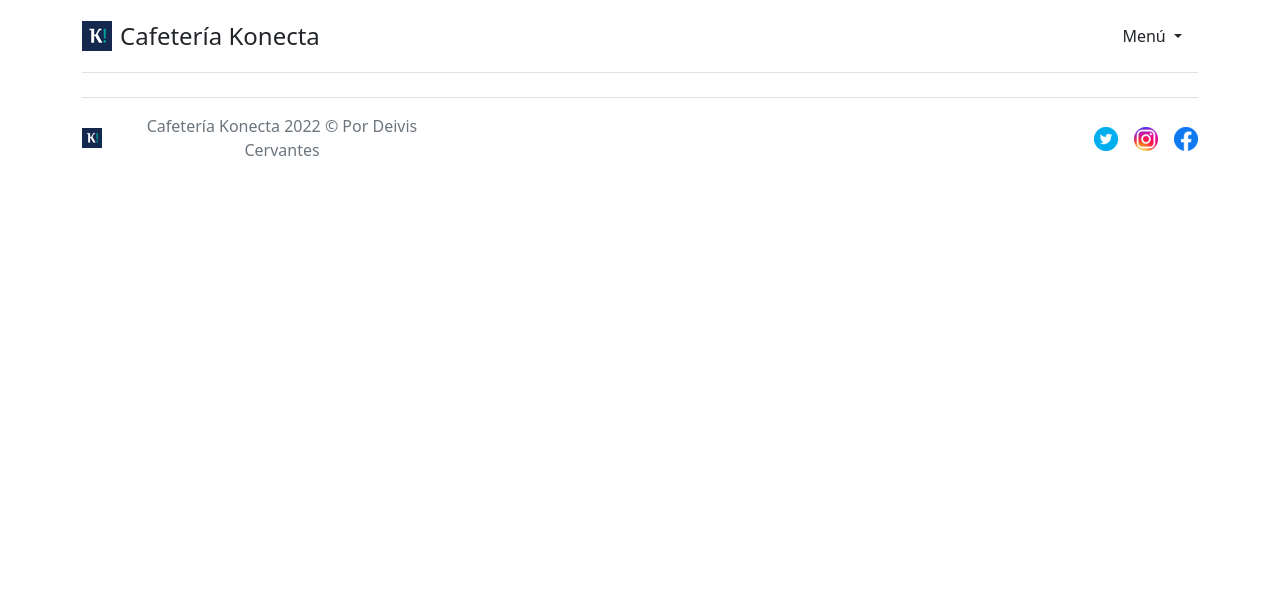
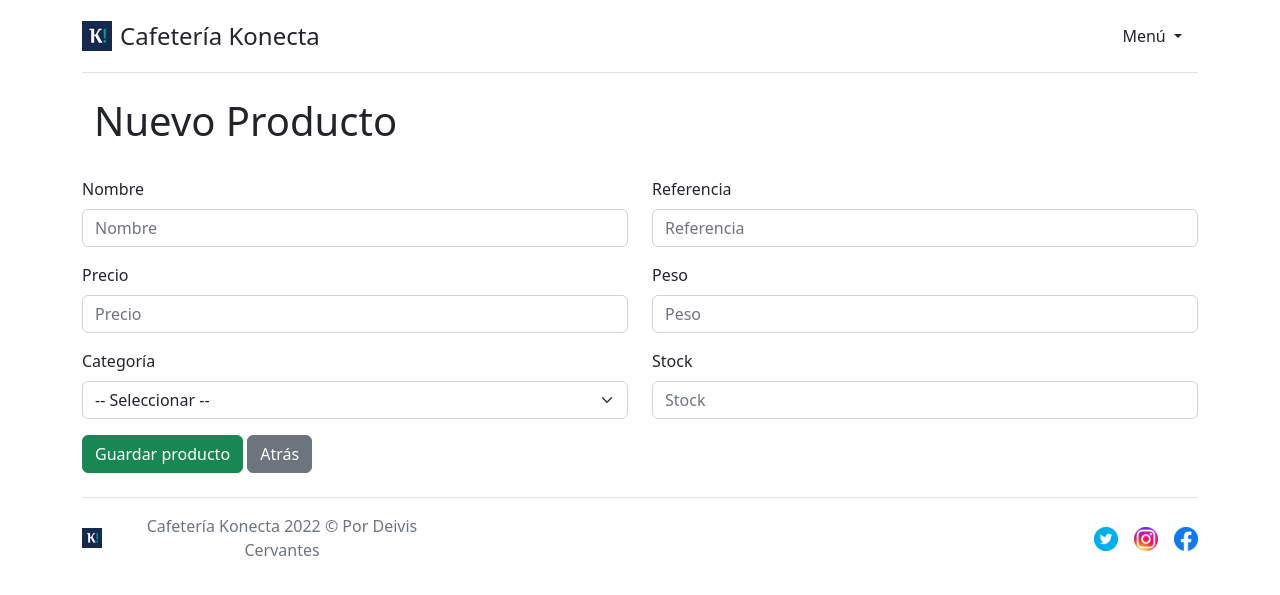
Before and after one commit to dcervantespuello/cafeteria_konecta, a PHP site: page /?menu=nuevo-producto in a window 1280 px wide. Shown: the top 595 px of the page. Run offline with PHP 8.4, Linux system fonts and the light colour scheme.

Commit message:
Se configuró la creación de nuevos productos

```diff
--- a/layouts/routing.php
+++ b/layouts/routing.php
@@ -2,7 +2,7 @@
 if (!isset($_GET['menu'])) {
     include('products/show.php');
 } else {
-    if ($_GET['menu'] == 'nuevo') {
+    if ($_GET['menu'] == 'nuevo-producto') {
         require_once('products/create.php');
     }
 }
--- a/products/create.php
+++ b/products/create.php
@@ -1,48 +1,63 @@
-<form>
+<div class="container mb-4">
+    <div class="row">
+        <div class="col">
+            <h1>Nuevo Producto</h1>
+        </div>
+    </div>
+</div>
+
+<form action="/products/store.php" method="POST">
+    <div class="row">
+        <div class="col">
             <div class="mb-3">
-        <label for="exampleInputEmail1" class="form-label">Email address</label>
-        <input type="email" class="form-control" id="exampleInputEmail1" aria-describedby="emailHelp">
-        <div id="emailHelp" class="form-text">We'll never share your email with anyone else.</div>
+                <label for="name" class="form-label">Nombre</label>
+                <input type="text" class="form-control" id="name" name="name" placeholder="Nombre" required />
             </div>
+        </div>
+        <div class="col">
             <div class="mb-3">
-        <label for="exampleInputPassword1" class="form-label">Password</label>
-        <input type="password" class="form-control" id="exampleInputPassword1">
+                <label for="reference" class="form-label">Referencia</label>
+                <input type="text" class="form-control" id="reference" name="reference" placeholder="Referencia" required />
             </div>
+        </div>
+    </div>
+    <div class="row">
+        <div class="col">
             <div class="mb-3">
-        <label for="exampleSelect" class="form-label">Select menu</label>
-        <select class="form-select" id="exampleSelect">
-            <option selected="">Open this select menu</option>
-            <option value="1">One</option>
-            <option value="2">Two</option>
-            <option value="3">Three</option>
+                <label for="price" class="form-label">Precio</label>
+                <input type="number" class="form-control" id="price" name="price" placeholder="Precio" required />
+            </div>
+        </div>
+        <div class="col">
+            <div class="mb-3">
+                <label for="weight" class="form-label">Peso</label>
+                <input type="number" class="form-control" id="weight" name="weight" placeholder="Peso" required />
+            </div>
+        </div>
+    </div>
+    <div class="row">
+        <div class="col">
+            <div class="mb-3">
+                <label for="category" class="form-label">Categoría</label>
+                <select class="form-select" id="category" name="category" required>
+                    <option value="" selected>-- Seleccionar --</option>
+                    <option value="Comidas">Comidas</option>
+                    <option value="Bebidas">Bebidas</option>
+                    <option value="Helados">Helados</option>
+                    <option value="Postres">Postres</option>
+                    <option value="Caramelos">Caramelos</option>
                 </select>
             </div>
-    <div class="mb-3 form-check">
-        <input type="checkbox" class="form-check-input" id="exampleCheck1">
-        <label class="form-check-label" for="exampleCheck1">Check me out</label>
         </div>
-    <fieldset class="mb-3">
-        <legend>Radios buttons</legend>
-        <div class="form-check">
-            <input type="radio" name="radios" class="form-check-input" id="exampleRadio1">
-            <label class="form-check-label" for="exampleRadio1">Default radio</label>
+        <div class="col">
+            <div class="mb-3">
+                <label for="stock" class="form-label">Stock</label>
+                <input type="number" class="form-control" id="stock" name="stock" placeholder="Stock" required />
             </div>
-        <div class="mb-3 form-check">
-            <input type="radio" name="radios" class="form-check-input" id="exampleRadio2">
-            <label class="form-check-label" for="exampleRadio2">Another radio</label>
         </div>
-    </fieldset>
-    <div class="mb-3">
-        <label class="form-label" for="customFile">Upload</label>
-        <input type="file" class="form-control" id="customFile">
     </div>
-    <div class="mb-3 form-check form-switch">
-        <input class="form-check-input" type="checkbox" role="switch" id="flexSwitchCheckChecked" checked="">
-        <label class="form-check-label" for="flexSwitchCheckChecked">Checked switch checkbox input</label>
-    </div>
-    <div class="mb-3">
-        <label for="customRange3" class="form-label">Example range</label>
-        <input type="range" class="form-range" min="0" max="5" step="0.5" id="customRange3">
-    </div>
-    <button type="submit" class="btn btn-primary">Submit</button>
+    <button type="submit" class="btn btn-success">Guardar producto</button>
+    <a href="/">
+        <button type="button" class="btn btn-secondary">Atrás</button>
+    </a>
 </form>
```
Also changed, not shown: products/show.php (+6 -2 lines), products/store.php (+22 -0 lines). Lines whose indentation alone changed are shown as unchanged.
